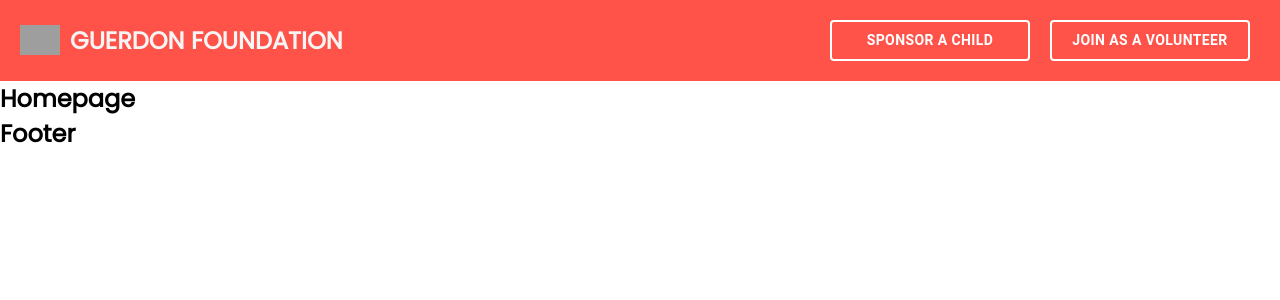
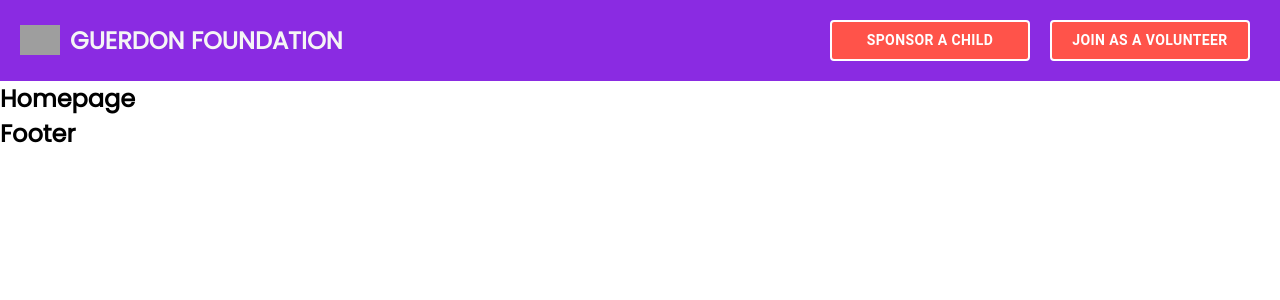
Before and after one commit to NTK7/geurdon-foundation, a React (Create React App) app: page / in a window 1280 px wide. Shown: the top 300 px of the page. Built offline with nearby package versions, Linux system fonts and the light colour scheme; grey boxes are pictures that could not be loaded.

Commit message:
added auto clear cache

```diff
--- a/src/App.js
+++ b/src/App.js
@@ -1,3 +1,4 @@
+import { useEffect } from 'react';
 import { BrowserRouter as Router, Switch, Route, Redirect } from 'react-router-dom';
 import HomePage from './pages/HomePage';
 import DrawableTab from './shared/DrawableTab/DrawableTab';
@@ -5,6 +6,14 @@ import Footer from './shared/Footer';
 import Header from './shared/Header';
 
 const App = () => {
+	useEffect(() => {
+		caches.keys().then((names) => {
+			names.forEach((name) => {
+				caches.delete(name);
+			});
+		});
+	}, []);
+
 	return (
 		<Router>
 			<div>
--- a/src/shared/Header.js
+++ b/src/shared/Header.js
@@ -23,7 +23,7 @@ const Header = () => {
 export default Header;
 
 const Container = styled.div`
-	background-color: #ff534a;
+	background-color: blueviolet;
 	padding: 20px;
 	display: flex;
 	justify-content: space-between;
```
